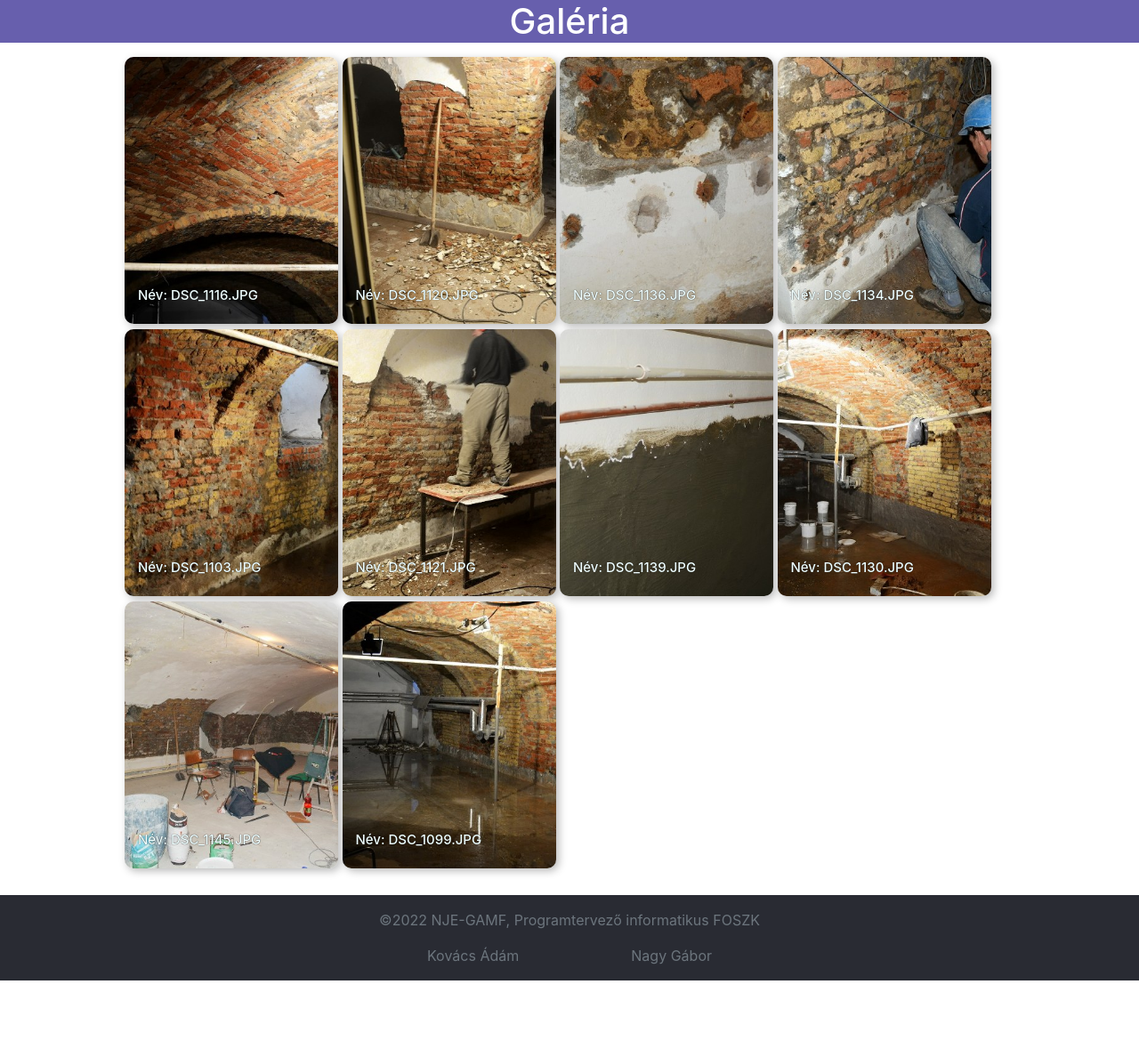
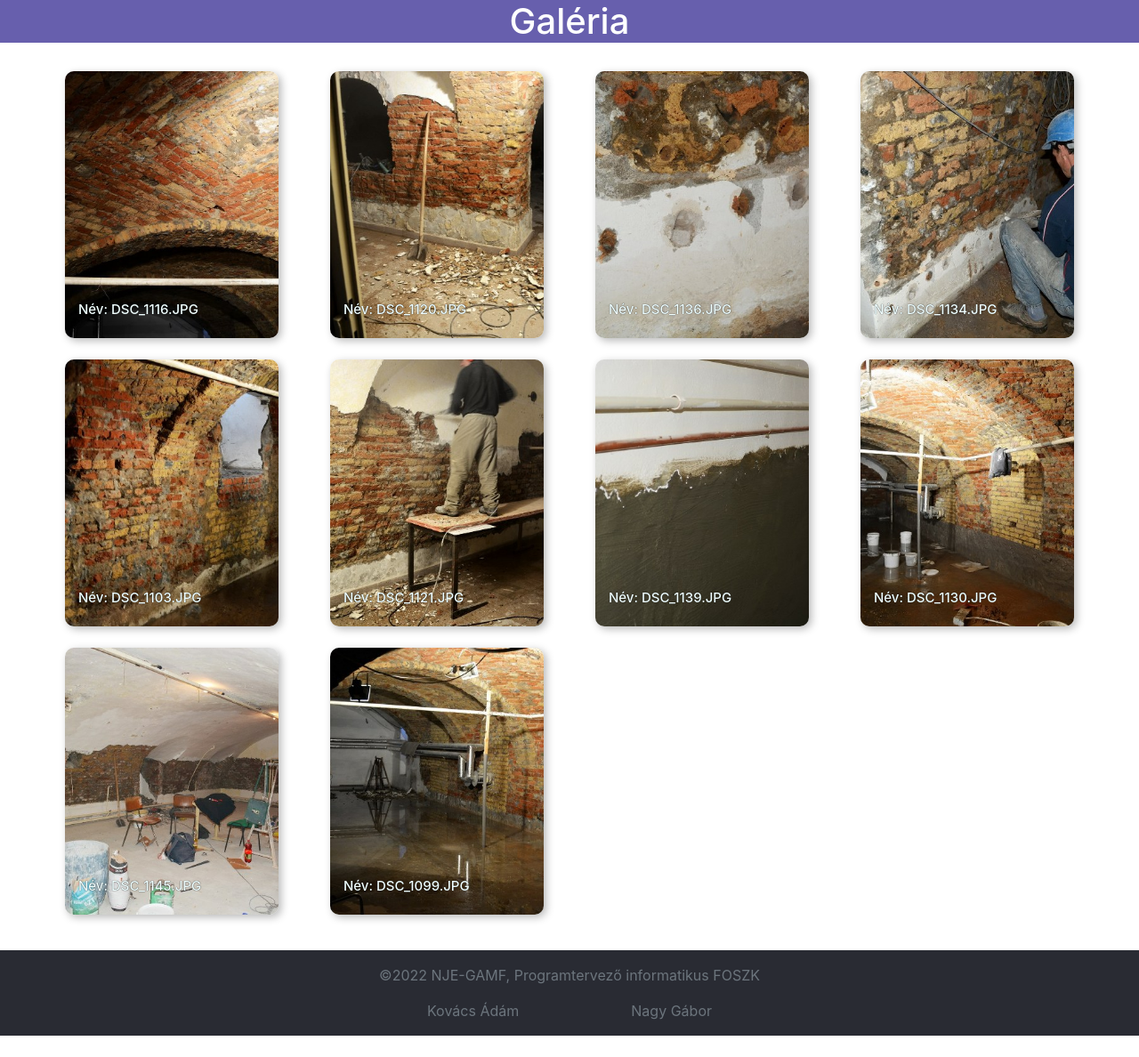
Before and after one commit to bigbugsteve/allatmentok, a PHP site: page /index.php?page=gallery in a window 1280 px wide. Shown: the part 95-1283 px from the top of the page at 89% size. Before the commit the page ends 1197 px from the top, so only its background shows below. Run offline with PHP 8.4, Linux system fonts and the light colour scheme; some libraries are stand-ins or nearby versions.

Commit message:
gallery is responsive in all devices

```diff
--- a/assets/css/main.css
+++ b/assets/css/main.css
@@ -243,19 +243,25 @@ a:hover {
 
 .gallery {
   margin: 0 auto;
-  width: 1000px;
+  max-width: 1200px;
+  display: -ms-grid;
+  display: grid;
+  -ms-grid-columns: (1fr)[1];
+      grid-template-columns: repeat(1, 1fr);
+  grid-gap: 1.5rem;
+  padding: 1rem;
+  justify-items: center;
 }
 
-.picture {
-  display: inline-block;
+.image__wrapper {
+  width: 240px;
 }
 
-.picture img {
+.image__wrapper img {
   width: 286px;
 }
 
-.card1 {
-  width: 240px;
+.image__card {
   height: 300px;
   border-radius: 10px;
   outline: 1px solid white;
@@ -266,7 +272,7 @@ a:hover {
   overflow: hidden;
 }
 
-.card1-image {
+.card-image {
   position: absolute;
   inset: 0;
   width: 100%;
@@ -279,12 +285,12 @@ a:hover {
   transition: transform .75s, -webkit-transform .75s;
 }
 
-.card1:hover .card1-image {
+.image__card:hover .card-image {
   -webkit-transform: scale(1.15);
           transform: scale(1.15);
 }
 
-.card1-title {
+.image__card-title {
   position: absolute;
   left: 15px;
   bottom: 15px;
@@ -292,3 +298,24 @@ a:hover {
   color: azure;
   text-shadow: 0 0 1px black;
 }
+
+@media (min-width: 576px) {
+  .gallery {
+    -ms-grid-columns: (1fr)[2];
+        grid-template-columns: repeat(2, 1fr);
+  }
+}
+
+@media (min-width: 768px) {
+  .gallery {
+    -ms-grid-columns: (1fr)[3];
+        grid-template-columns: repeat(3, 1fr);
+  }
+}
+
+@media (min-width: 992px) {
+  .gallery {
+    -ms-grid-columns: (1fr)[4];
+        grid-template-columns: repeat(4, 1fr);
+  }
+}
--- a/assets/scss/_gallery.scss
+++ b/assets/scss/_gallery.scss
@@ -1,17 +1,20 @@
 .gallery {
     margin: 0 auto;
-    width: 1000px;
+    max-width: 1200px;
+    display: grid;
+    grid-template-columns: repeat(1, 1fr);
+    grid-gap: 1.5rem;
+    padding: 1rem;
+    justify-items: center;
 }
-.picture {
-    display: inline-block;
-}
-.picture img {
-    width: 286px;
+.image__wrapper {
+    width: 240px;
+    img {
+        width: 286px;
+    }
 }
 
-
-.card1 {
-    width: 240px;
+.image__card {
     height: 300px;
     border-radius: 10px;
     outline: 1px solid rgb(255, 255, 255);
@@ -21,7 +24,7 @@
     overflow: hidden;
 }
 
-.card1-image {
+.card-image {
     position: absolute;
     inset: 0;
     width: 100%;
@@ -29,11 +32,12 @@
     object-fit: cover;
     transition: transform .75s;
 }
-.card1:hover .card1-image {
+
+.image__card:hover .card-image {
     transform: scale(1.15);
 }
 
-.card1-title {
+.image__card-title {
     position: absolute;
     left: 15px;
     bottom: 15px;
@@ -41,3 +45,19 @@
     color: azure;
     text-shadow: 0 0 1px rgb(0, 0, 0);
 }
+
+@media(min-width: $sm) {
+    .gallery {
+        grid-template-columns: repeat(2, 1fr);
+    }
+}
+@media(min-width: $md) {
+    .gallery {
+        grid-template-columns: repeat(3, 1fr);
+    }
+}
+@media(min-width: $lg) {
+    .gallery {
+        grid-template-columns: repeat(4, 1fr);
+    }
+}
--- a/assets/scss/_variables.scss
+++ b/assets/scss/_variables.scss
@@ -8,3 +8,8 @@ $bg-purple: #675fad;
 $bg-blue: #2d2e82;
 $bg-red: #ae213d;
 $bg-black: #292b33;
+
+$sm: 576px;
+$md: 768px;
+$lg: 992px;
+$xl: 1200px;
--- a/config/config.php
+++ b/config/config.php
@@ -23,6 +23,7 @@ $pages = array(
       '/' => array('file' => 'home', 'text' => 'Főoldal', 'menun' => array(1, 1)),
       'about' => array('file' => 'about', 'text' => 'Rólunk', 'menun' => array(1, 1)),
       'contact' => array('file' => 'contact', 'text' => 'Kapcsolat', 'menun' => array(1, 1)),
+      'messageSent' => array('file' => 'messageSent', 'text' => '', 'menun' => array(0, 0)),
       'contact_all' => array('file' => 'contact_all', 'text' => 'Üzenetek', 'menun' => array(1, 1)),
       'gallery' => array('file' => 'gallery', 'text' => 'Galéria', 'menun' => array(1, 1)),
       'upload' => array('file' => 'upload', 'text' => 'Feltöltés', 'menun' => array(0, 1)),
--- a/src/pages/contact_all.php
+++ b/src/pages/contact_all.php
@@ -41,5 +41,3 @@
         echo "</table>";
     // $res = $query;
     mysqli_close($conn);
-
-?>
--- a/src/pages/gallery.php
+++ b/src/pages/gallery.php
@@ -18,18 +18,18 @@ closedir($reader);
 
 <div class="gallery">
     <?php
-        arsort($images);
-        foreach ($images as $file => $date) {
-        ?>
-            <div class="picture">
-                <div class="card1">
+    arsort($images);
+    foreach ($images as $file => $date) {
+    ?>
+        <div class="image__wrapper">
+            <div class="image__card">
                 <a href="<?php echo $GALLERY . $file ?>">
-                <img src="<?php echo $GALLERY . $file ?>" class="card1-image" alt="...">
+                    <img src="<?php echo $GALLERY . $file ?>" class="card-image" alt="...">
 
-                    <h5 class="card1-title">Név: <?php echo $file; ?></h5>
+                    <h5 class="image__card-title">Név: <?php echo $file; ?></h5>
                 </a>
-                </div>
             </div>
+        </div>
     <?php
     }
     ?>
```
Also changed, not shown: assets/css/main.min.css. Lines whose indentation alone changed are shown as unchanged.
